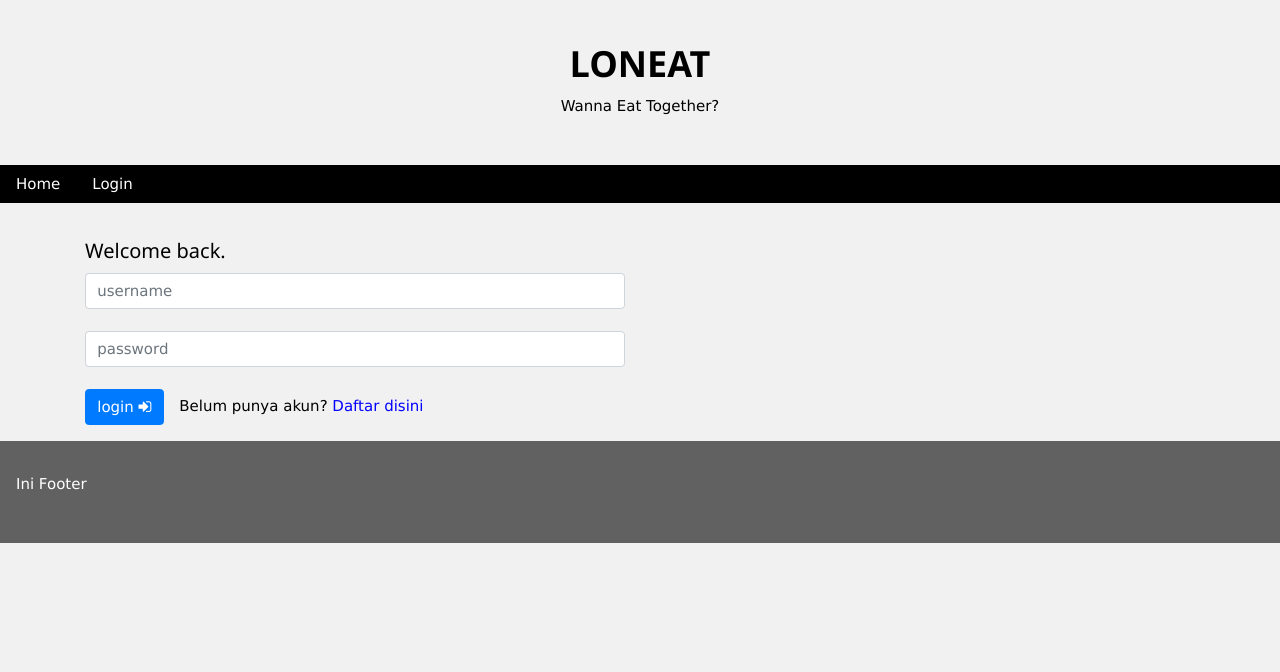
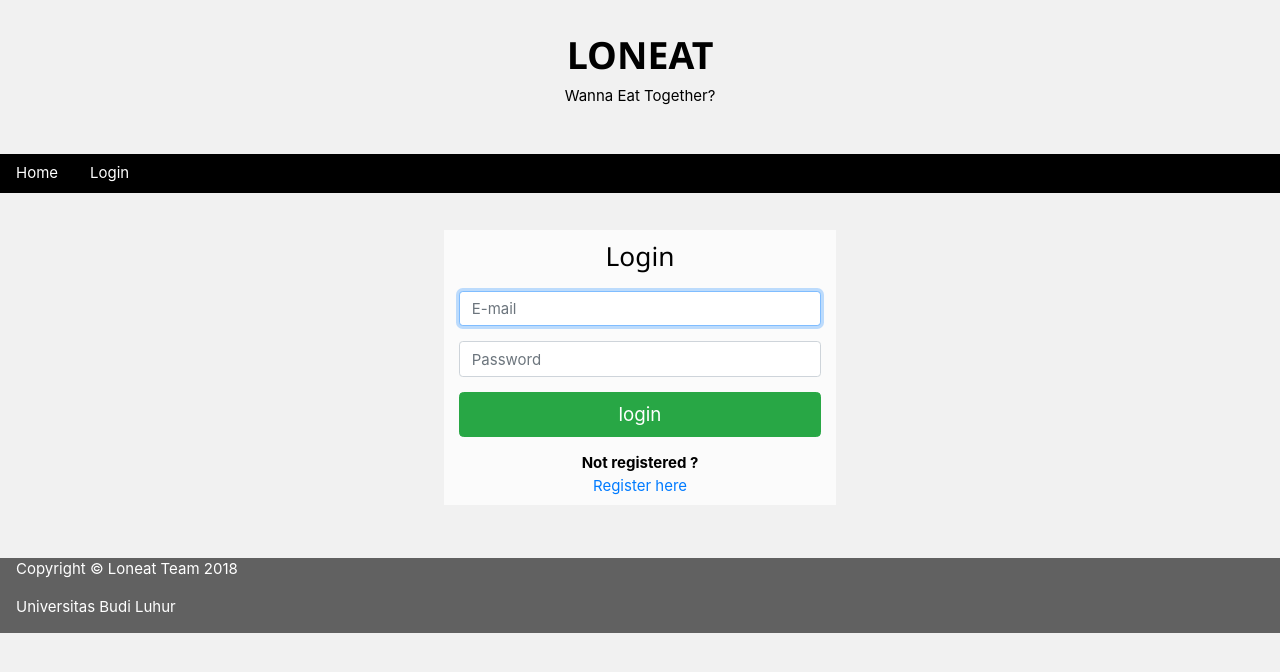
Before and after one commit to meyditacahyani/uts3, a CodeIgniter app: the page made by application/views/Login.php in a window 1280 px wide. Shown: the top 672 px of the page. Run offline with CodeIgniter, Linux system fonts and the light colour scheme; some libraries are stand-ins or nearby versions.

Commit message:
Edit notlogin.php and login.php in view

```diff
--- a/application/views/Login.php
+++ b/application/views/Login.php
@@ -1,12 +1,13 @@
-<link href="<?php blink('assets/css/bootstrap.css')?>" rel="stylesheet" id="bootstrap-css">
-<script src="<?php blink('assets/js/bootstrap.min.js')?>"></script>
-<script src="//code.jquery.com/jquery-1.11.1.min.js"></script>
-<!------ Include the above in your HEAD tag ---------->
+
+<!-- Include the above in your HEAD tag -->
 
 <title>Loneat</title>
 <meta charset="UTF-8">
 <meta name="viewport" content="width=device-width, initial-scale=1">
 <link rel="stylesheet" href="<?php blink('assets/css/w3.css')?>">
+<link href="<?php blink('assets/css/bootstrap.css')?>" rel="stylesheet" id="bootstrap-css">
+<script src="<?php blink('assets/js/bootstrap.min.js')?>"></script>
+<script src="//code.jquery.com/jquery-1.11.1.min.js"></script>
 <style>
 @font-face {
     font-family: 'Raleway';
@@ -43,40 +44,66 @@ and is wrapped around the whole page content, except for the footer in this exam
 <!-- navigation bar -->
 <div class="w3-bar w3-black">
   <a href="<?php blink('Welcome')?>" class="w3-bar-item w3-button w3-mobile">Home</a>
-  <a href="<?php blink('Welcome/login')?>" class="w3-bar-item w3-button w3-mobile">Login</a>
+  <a href="<?php blink('user/login_view')?>" class="w3-bar-item w3-button w3-mobile">Login</a>
 </div>
+<!-- start login form -->
+<div class="w3-container " >
+    <div class="w3-row " style="padding:3%;">
 
-<!--Pulling Awesome Font -->
-<link href="//maxcdn.bootstrapcdn.com/font-awesome/4.2.0/css/font-awesome.min.css" rel="stylesheet">
+        <div class="col-sm-4" style="background: rgba(255, 255, 255, 0.7); margin: 0 auto; float: none;">
+            <div class="login-panel panel panel-success">
+                <div class="panel-heading">
+                    <h3 class="panel-title w3-center" style="padding:3%;">Login</h3>
+                </div>
+                <?php
+              $success_msg= $this->session->flashdata('success_msg');
+              $error_msg= $this->session->flashdata('error_msg');
 
-<div class="container" style="padding-top: 2%; padding-left: 28% padding-bottom:3%;" >
-    <div class="row">
-        <div class="col-md-6">
-            <div class="form-login">
-            <h4>Welcome back.</h4>
-            <input type="text" id="userName" class="form-control input-sm chat-input" placeholder="username" />
-            </br>
-            <input type="text" id="userPassword" class="form-control input-sm chat-input" placeholder="password" />
-            </br>
-            <div class="wrapper">
-                <span class="group-btn" style="padding-right: 2%">
-                    <a href="<?php blink('Welcome/after') ?>" class="btn btn-primary btn-md">login <i class="fa fa-sign-in"></i></a>
-                </span>
-                Belum punya akun? <a href="<?php blink('Welcome/register')?>" style="color: blue"> Daftar disini</a>
+                  if($success_msg){
+                    ?>
+                    <div class="alert alert-success">
+                      <?php echo $success_msg; ?>
+                    </div>
+                  <?php
+                  }
+                  if($error_msg){
+                    ?>
+                    <div class="alert alert-danger">
+                      <?php echo $error_msg; ?>
+                    </div>
+                    <?php
+                  }
+                  ?>
+
+                <div class="panel-body">
+                    <form role="form" method="post" action="<?php blink('User/login_user'); ?>">
+                        <fieldset>
+                            <div class="form-group"  >
+                                <input class="form-control" placeholder="E-mail" name="user_email" type="email" autofocus>
+                            </div>
+                            <div class="form-group">
+                                <input class="form-control" placeholder="Password" name="user_password" type="password" value="">
+                            </div>
 
 
+                                <input class="btn btn-lg btn-success btn-block" type="submit" value="login" name="login" >
+
+                        </fieldset>
+                    </form>
+                <center style="padding-bottom:2%;"><b>Not registered ?</b> <br></b><a href="<?php echo base_url('user'); ?>">Register here</a></center><!--for centered text-->
+
+                </div>
             </div>
-
-            </div>
-
         </div>
     </div>
-</div>
-</div>
-<footer class="w3-container w3-dark-grey w3-padding-32 w3-margin-top">
+                </div>
+    <!-- end login form -->
 
-  <p>Ini Footer</p>
+
+<footer class="w3-container w3-dark-grey w3-padding-30 w3-margin-top">
+  <p>Copyright &copy; Loneat Team 2018</p>
+  <p>Universitas Budi Luhur</p>
 </footer>
+</body>
 
-</body>
 </html>
```
Also changed, not shown: application/views/notlogin.php (+10 -5 lines).
